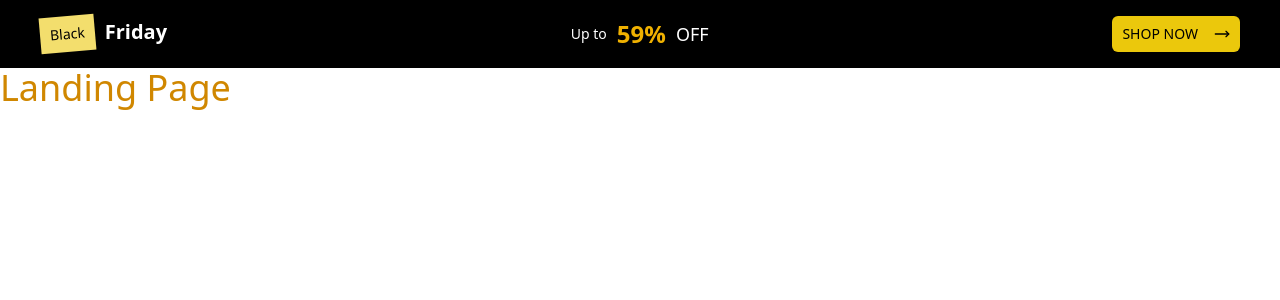
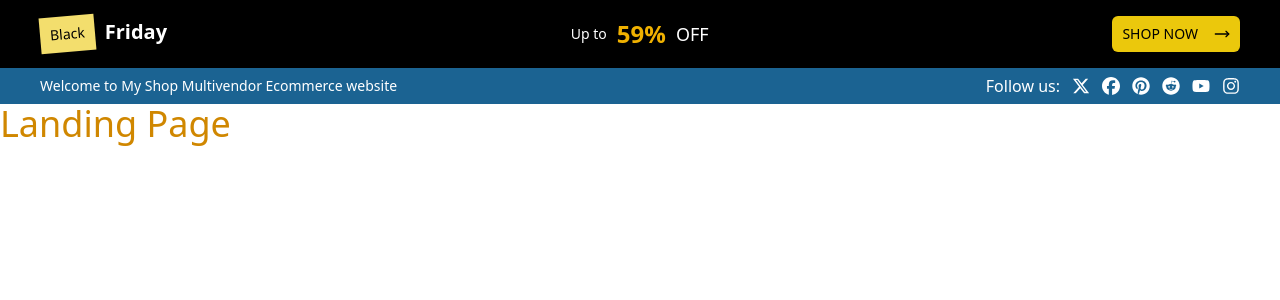
Before and after one commit to khanRabiul/my-shop, a Next.js app: page / in a window 1280 px wide. Shown: the top 300 px of the page. Built offline with nearby package versions, Linux system fonts and the light colour scheme.

Commit message:
[TopNavSocialLink] styled with media home page link for landing page

```diff
--- a/package.json
+++ b/package.json
@@ -16,6 +16,7 @@
     "next": "15.3.2",
     "react": "^19.0.0",
     "react-dom": "^19.0.0",
+    "react-icons": "^5.5.0",
     "tailwind-merge": "^3.3.0"
   },
   "devDependencies": {
--- a/src/app/layout.tsx
+++ b/src/app/layout.tsx
@@ -2,6 +2,7 @@ import type { Metadata } from "next";
 import { Geist, Geist_Mono } from "next/font/google";
 import "./globals.css";
 import TopNavbar from "@/ui/landingPage/header/TopNavbar";
+import TopNavSocialLink from "@/ui/landingPage/header/TopNavSocialLink";
 
 const geistSans = Geist({
   variable: "--font-geist-sans",
@@ -29,6 +30,7 @@ export default function RootLayout({
         className={`${geistSans.variable} ${geistMono.variable} antialiased`}
       >
         <TopNavbar />
+        <TopNavSocialLink />
         <main>
           {children}
         </main>
--- /dev/null
+++ b/src/ui/landingPage/header/TopNavSocialLink.tsx
@@ -0,0 +1,59 @@
+import { X } from 'lucide-react';
+import { FaInstagram } from "react-icons/fa";
+import { FaFacebook } from "react-icons/fa6";
+import { FaPinterest } from "react-icons/fa";
+import { FaReddit } from "react-icons/fa";
+import { FaXTwitter } from "react-icons/fa6";
+import { FaYoutube } from "react-icons/fa";
+import Link from "next/link";
+
+const TopNavSocialLink = () => {
+  return (
+    <section className="bg-[#1B6392] py-1.5">
+      <div className="container">
+        <div
+          className="flex items-center justify-between">
+          <div>
+            <p className="text-white text-sm">Welcome to My Shop Multivendor Ecommerce website</p>
+          </div>
+
+          <div className='inline-flex items-center gap-3 text-white'>
+            <span>Follow us:</span>
+            <Link
+            className='cursor-pointer text-lg'
+             href='https://x.com/'>
+              <FaXTwitter />
+            </Link>
+            <Link
+            className='cursor-pointer text-lg'
+             href='https://facebook.com/'>
+              <FaFacebook />
+            </Link>
+            <Link
+            className='cursor-pointer text-lg'
+             href='https://pinterst.com/'>
+              <FaPinterest />
+            </Link>
+            <Link
+            className='cursor-pointer text-lg'
+             href='https://pinterst.com/'>
+              <FaReddit />
+            </Link>
+            <Link
+            className='cursor-pointer text-lg'
+             href='https://pinterst.com/'>
+              <FaYoutube />
+            </Link>
+            <Link
+            className='cursor-pointer text-lg'
+             href='https://pinterst.com/'>
+              <FaInstagram />
+            </Link>
+          </div>
+        </div>
+      </div>
+    </section>
+  );
+};
+
+export default TopNavSocialLink;
```
Also changed, not shown: 1 other file (tests, documents, lock files or other folders).
